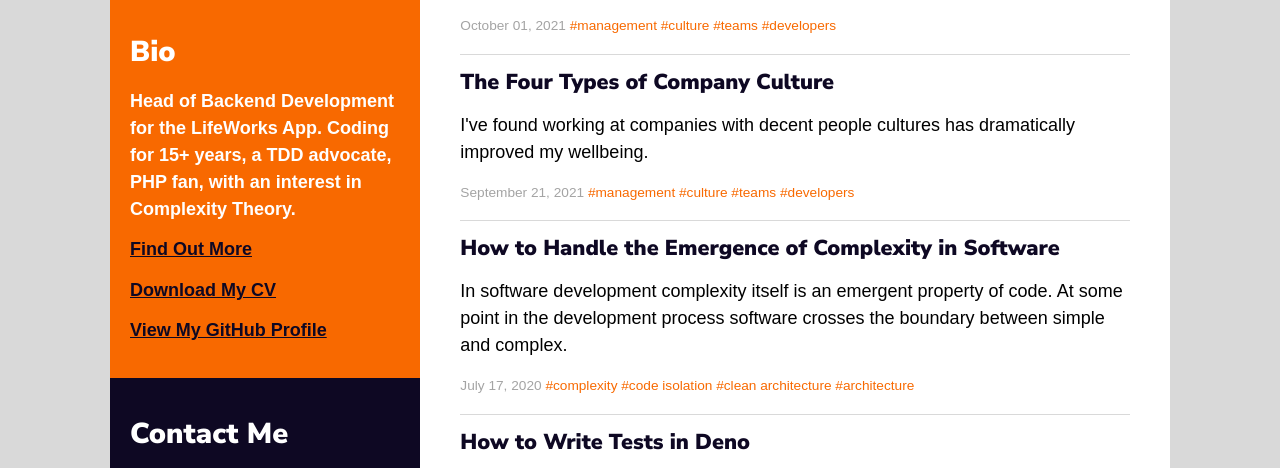
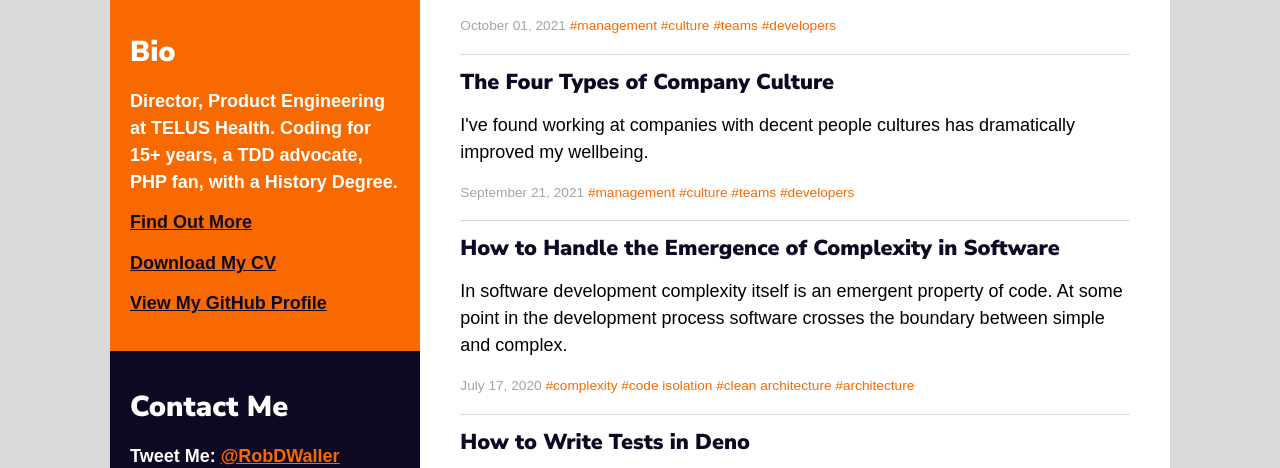
Before and after one commit to RobDWaller/robdwaller.github.io, a Jekyll site: the page built from index.html, in a window 1280 px wide and 900 px high, cut to the strip 432-900 px from the top of the window. Built offline with Jekyll 4.4.1, drawn with Linux system fonts in a browser that asks for light colours.

Commit message:
Update config yaml with updated profile information.

```diff
--- a/_config.yml
+++ b/_config.yml
@@ -1,6 +1,6 @@
-title: "Rob Waller Blog and Profile Website: A Developer, Manager and Architect"
-page_title: "RobDWaller A Developer"
-description: "Head of Backend Development for the LifeWorks App. Coding for 15+ years, a TDD advocate, PHP fan, with an interest in Complexity Theory."
+title: "Rob Waller Blog and Profile Website: Director, Architect and Software Developer"
+page_title: "RobDWaller A Director of Software Engineering"
+description: "Director, Product Engineering at TELUS Health. Coding for 15+ years, a TDD advocate, PHP fan, with a History Degree."
 url: http://robdwaller.github.io
 twitter: "@robdwaller"
 
```
